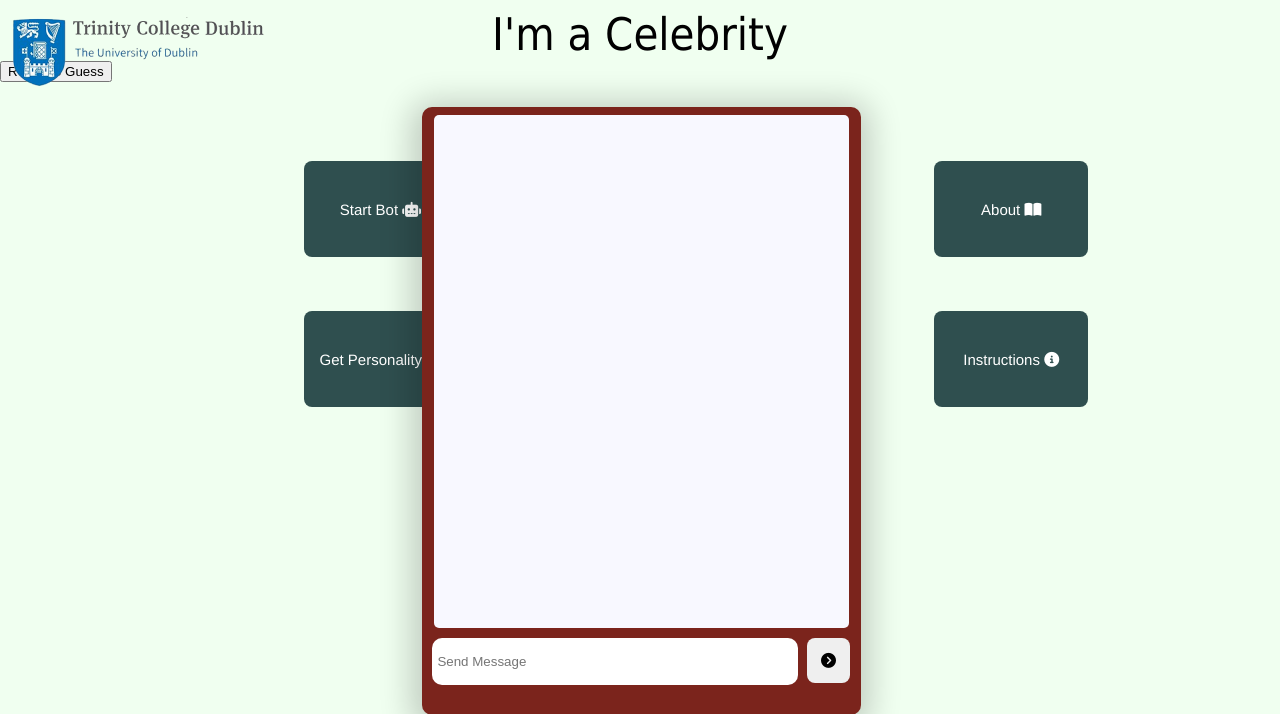
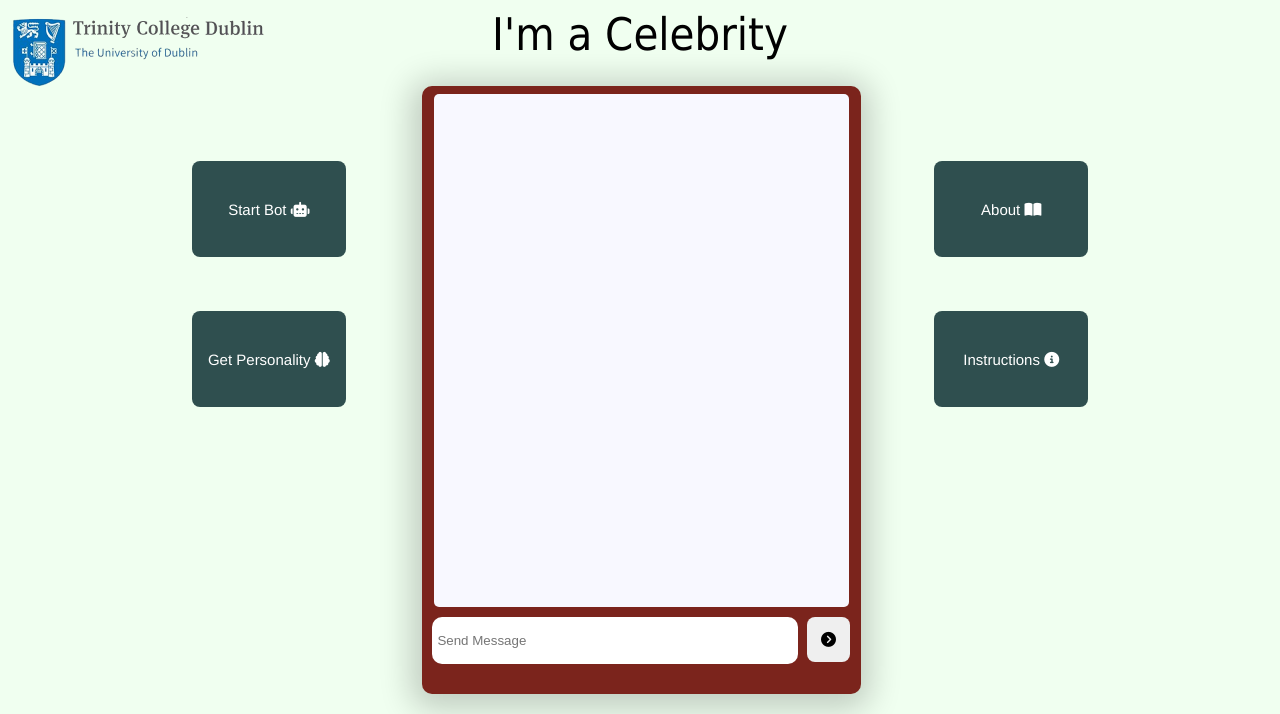
Before and after one commit to CiaraG98/IAC_FYP_interface, a Flask app: page / in a window 1280 px wide. Shown: the top 714 px of the page. Run offline with Flask 2, Linux system fonts and the light colour scheme; some libraries are stand-ins or nearby versions.

Commit message:
int changes

```diff
--- a/static/css/styles.css
+++ b/static/css/styles.css
@@ -174,6 +174,10 @@
     display: none;
 }
 
+#answer_button{
+    display: none;
+}
+
 @media only screen and (max-width: 768px){
     #bot_button, #start_button{
         margin-left: 5%;
```
